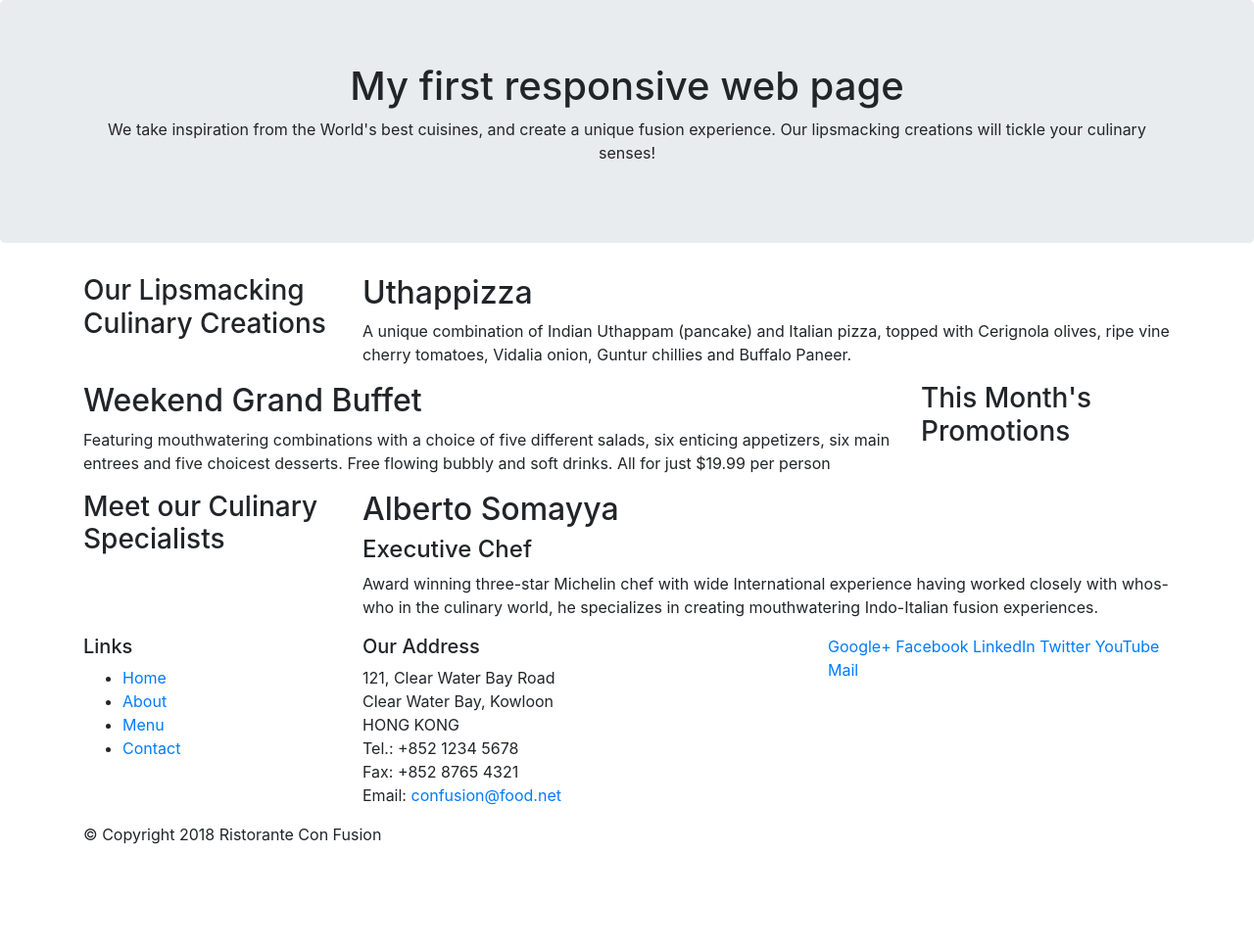
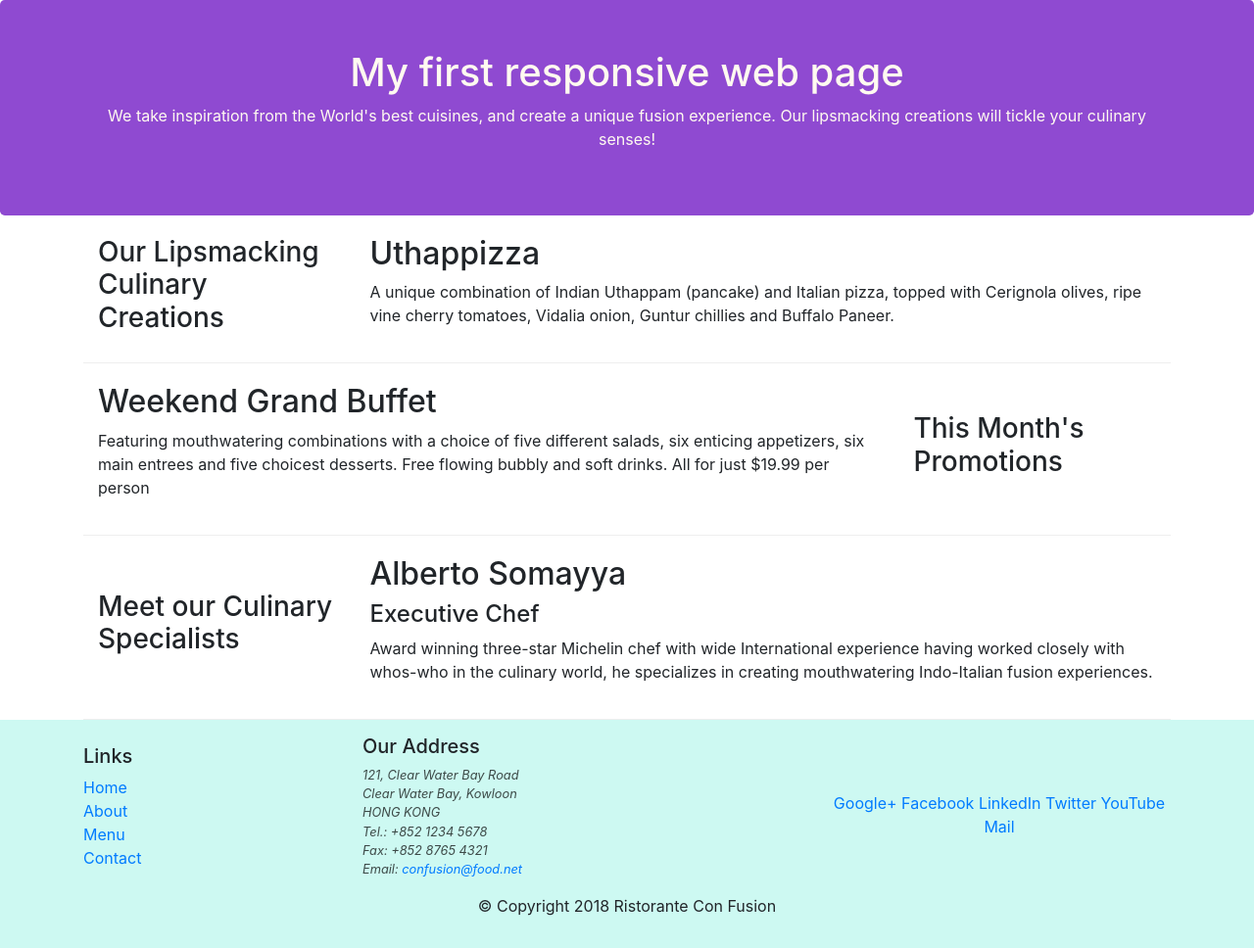
Before and after one commit to soumya098/git-test, a website: page index.html in a window 1280 px wide. Shown: the whole page at 98% size. Before the commit the page ends 880 px from the top, so only its background shows below. Drawn offline with nearby package versions, Linux system fonts and the light colour scheme.

Commit message:
index done

```diff
--- a/css/css1.css
+++ b/css/css1.css
@@ -0,0 +1,31 @@
+ul{
+    list-style-type: none;
+    box-sizing: border-box;
+    padding-left: 0px;
+}
+
+.row-header{
+    margin: 0px auto;
+}
+
+.row-content{
+    margin: 0px auto;
+    padding: 20px 0px;
+    border-bottom: 1px ridge ;
+    }
+footer{
+    background: rgba(95, 236, 212, 0.315);
+    padding: 15px 0px ;
+}
+.jumbotron{
+    margin: 0px auto;
+    padding: 50px 20px;
+    background: rgba(107, 15, 194, 0.753);
+    color: floralwhite;
+}
+
+.address{
+    font-style: italic;
+    font-size: 80%;
+    color: rgba(0, 0, 0, 0.705);
+}
--- a/index.html
+++ b/index.html
@@ -3,14 +3,15 @@
 <head>
     <meta charset="UTF-8">
     <meta name="viewport" content="width=device-width, initial-scale=1.0">
-    <title>Document</title>
+    <title>a web page</title>
     <link rel="stylesheet" href="node_modules/bootstrap/dist/css/bootstrap.min.css">
     <link rel="stylesheet" href="https://stackpath.bootstrapcdn.com/bootstrap/4.5.2/css/bootstrap.min.css" integrity="sha384-JcKb8q3iqJ61gNV9KGb8thSsNjpSL0n8PARn9HuZOnIxN0hoP+VmmDGMN5t9UJ0Z" crossorigin="anonymous">
+    <link rel="stylesheet" href="css/css1.css">
 </head>
 <body>
     <header class="jumbotron text-center">
         <div class="container">
-            <div class="row">
+            <div class="row row-header">
                 <div class="col-12 ">
                     <h1>My first responsive web page</h1>
                     <p>We take inspiration from the World's best cuisines, and create a unique fusion experience. Our lipsmacking creations will tickle your culinary senses!</p>
@@ -20,7 +21,7 @@
     </header>
 
     <div class="container">
-        <div class="row">
+        <div class="row row-content align-items-center">
             <div class="col-12 col-sm-4 col-md-3">
                 <h3>Our Lipsmacking Culinary Creations</h3>
             </div>
@@ -31,7 +32,7 @@
         </div>
 
 
-        <div class="row">
+        <div class="row row-content align-items-center">
             <div class="col-12 col-sm-4 col-md-3 order-sm-last order-md-last">
                 <h3>This Month's Promotions</h3>
             </div>
@@ -41,7 +42,7 @@
             </div>
         </div>
 
-        <div class="row">
+        <div class="row row-content align-items-center">
             <div class="col-12 col-sm-4 col-md-3">
                 <h3>Meet our Culinary Specialists</h3>
             </div>
@@ -55,10 +56,10 @@
 
     <footer >
         <div class="container">
-            <div class="row">
+            <div class="row align-items-center">
                 <div class="col-4 col-sm-2">
                     <h5>Links</h5>
-                    <ul>
+                    <ul >
                         <li><a href="#">Home</a></li>
                         <li><a href="#">About</a></li>
                         <li><a href="#">Menu</a></li>
@@ -67,7 +68,7 @@
                 </div>
                 <div class="col-7 col-sm-5 offset-1">
                     <h5>Our Address</h5>
-                    <address>
+                    <address class="address">
 		              121, Clear Water Bay Road<br>
 		              Clear Water Bay, Kowloon<br>
 		              HONG KONG<br>
@@ -77,7 +78,7 @@
 		           </address>
                 </div>
                 <div class="col-12 col-sm-4">
-                    <div>
+                    <div class="text-center">
                         <a href="http://google.com/+">Google+</a>
                         <a href="http://www.facebook.com/profile.php?id=">Facebook</a>
                         <a href="http://www.linkedin.com/in/">LinkedIn</a>
@@ -87,7 +88,7 @@
                     </div>
                 </div>
            </div>
-           <div class="row">
+           <div class="row justify-content-center">
                 <div class="col-auto">
                     <p>© Copyright 2018 Ristorante Con Fusion</p>
                 </div>
```
